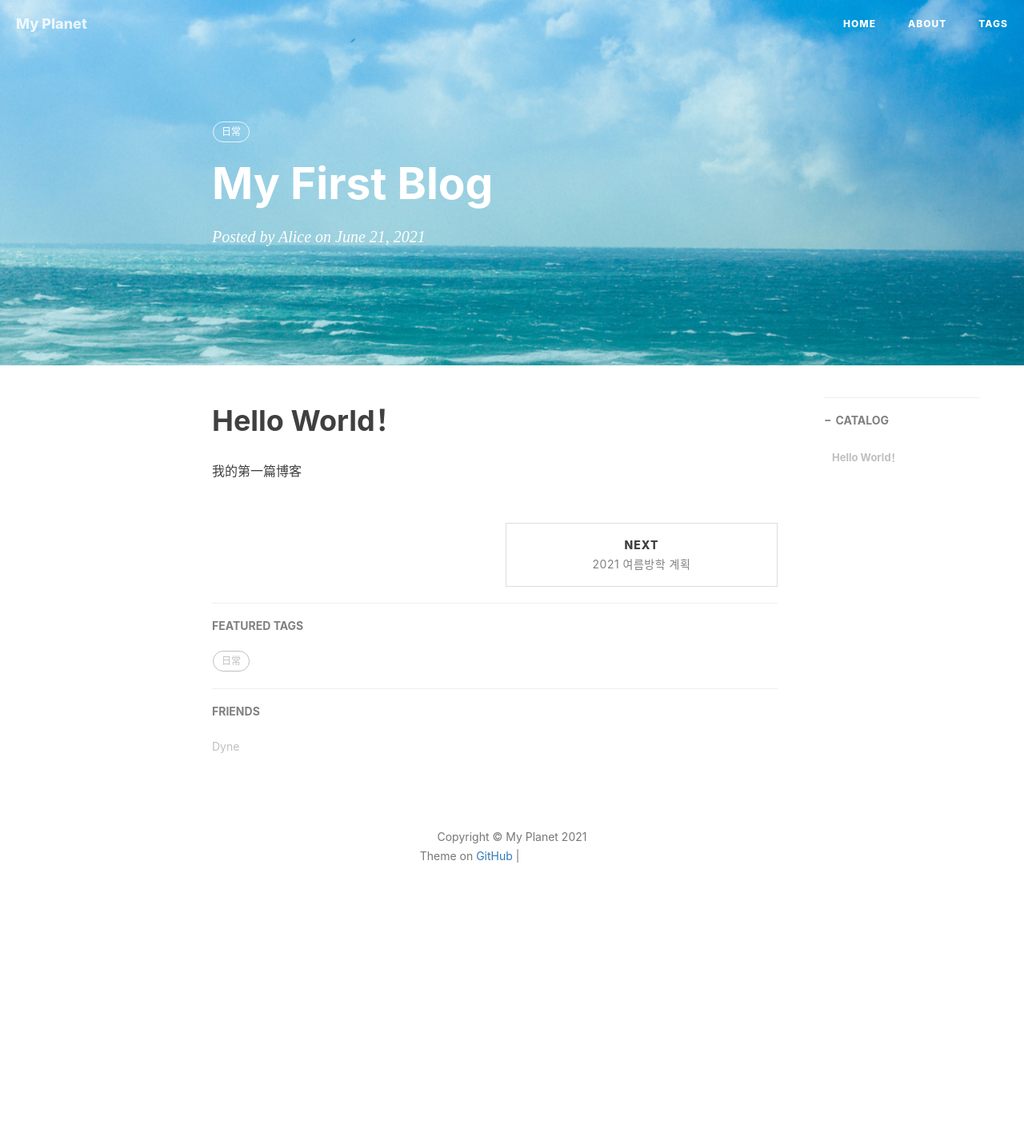
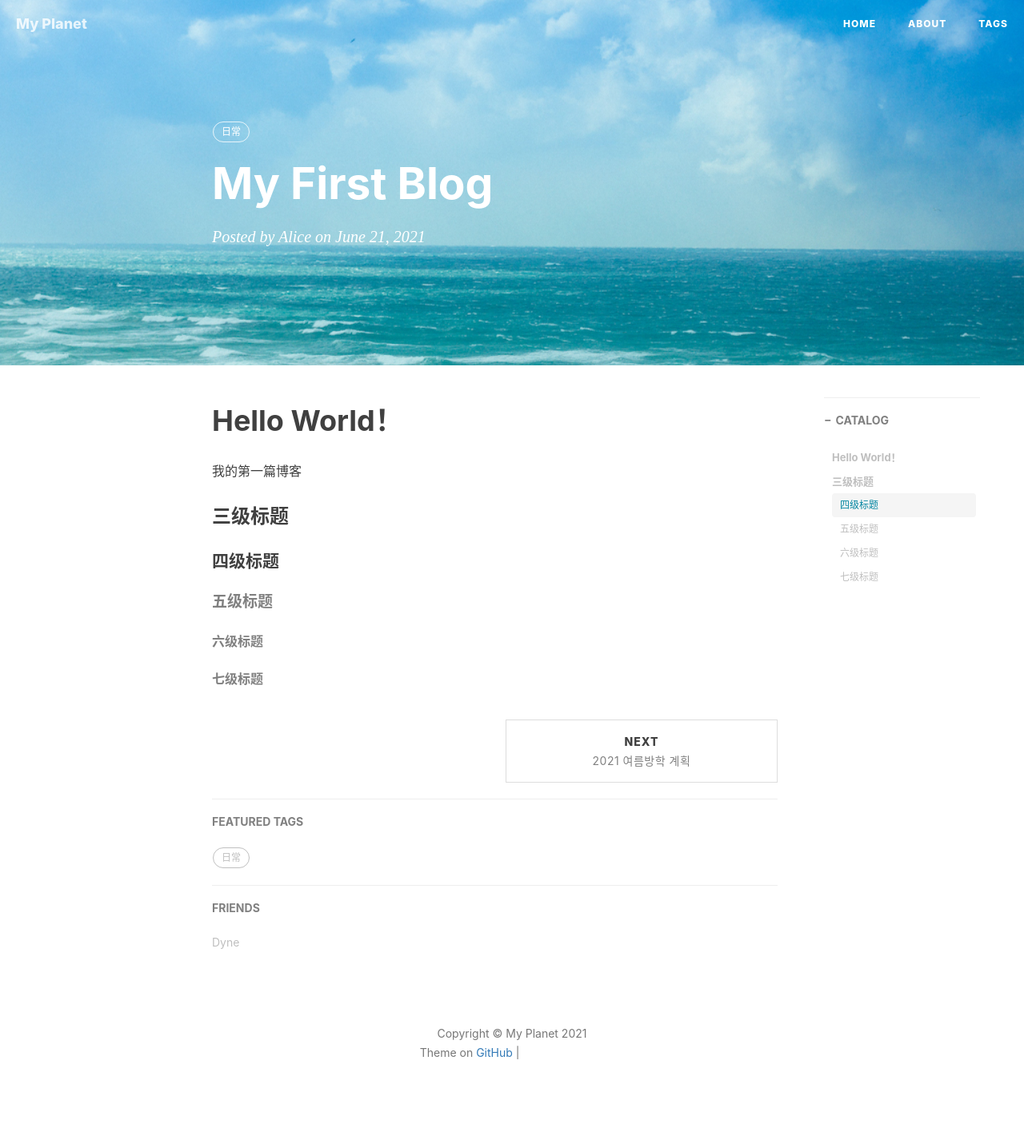
Before and after one commit to alicetoo123/alicetoo123.github.io, a Jekyll site: the page built from _posts/2021-06-21-My First Blog.md, in a window 1280 px wide. Shown: the whole page at 80% size. Built offline with Jekyll 4.4.1, drawn with Linux system fonts in a browser that asks for light colours; nearby versions of some CDN libraries; comment, search, counter and statistics services are not loaded; before the commit the page ends 1175 px from its top, so only the background shows below that; grey boxes are pictures that could not be loaded.

Commit message:
Update 2021-06-21-My First Blog.md

```diff
--- a/_posts/2021-06-21-My First Blog.md
+++ b/_posts/2021-06-21-My First Blog.md
@@ -14,3 +14,13 @@ tags:
 # Hello World！
 
 我的第一篇博客
+
+### 三级标题
+
+#### 四级标题
+
+##### 五级标题
+
+###### 六级标题
+
+###### 七级标题
```
